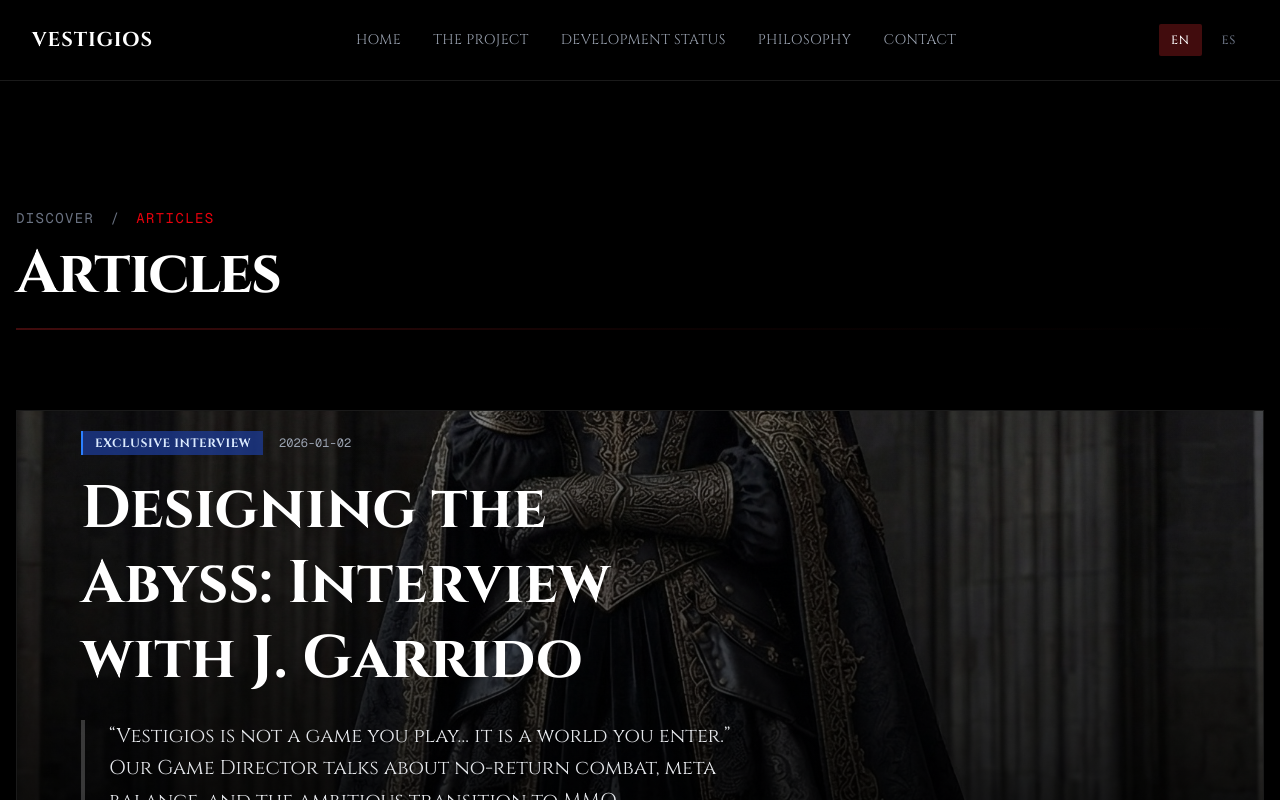
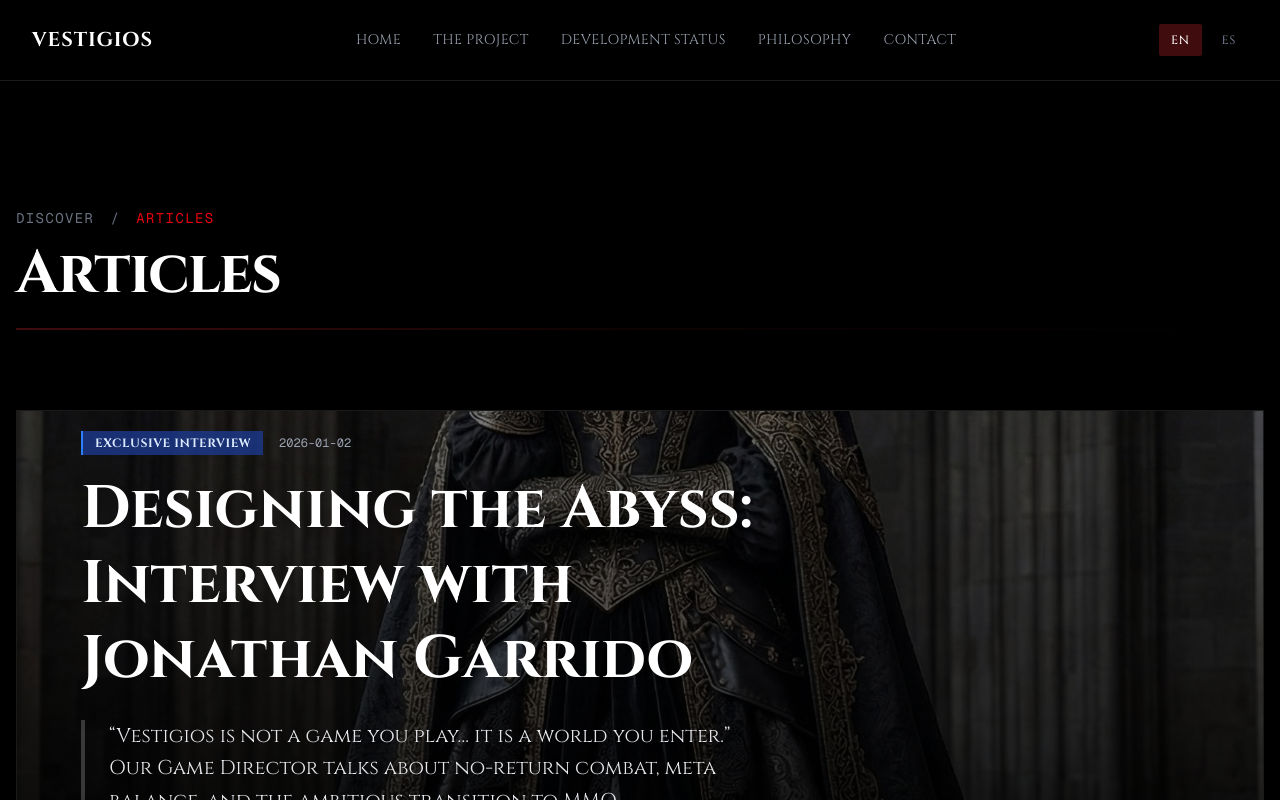
Before and after one commit to vestigiosentertainment/vestigios-website, a Next.js app: page /legal/discover/articles in a window 1280 px wide. Shown: the top 800 px of the page. Built offline with nearby package versions, Linux system fonts and the light colour scheme.

Commit message:
Update page.tsx

```diff
--- a/app/legal/discover/articles/page.tsx
+++ b/app/legal/discover/articles/page.tsx
@@ -8,15 +8,15 @@ import { Calendar, User, ArrowRight } from "lucide-react"
 export default function ArticlesPage() {
   const { t, language } = useLanguage()
 
-  // ARTÍCULO 1 (Destacado - NUEVO: Entrevista Garrido)
+  // ARTÍCULO 1 (Destacado - CORREGIDO NOMBRE COMPLETO)
   const featuredArticle = {
-    title: language === "es" ? "Diseñando el Abismo: Entrevista con J. Garrido" : "Designing the Abyss: Interview with J. Garrido",
+    title: language === "es" ? "Diseñando el Abismo: Entrevista con Jonathan Garrido" : "Designing the Abyss: Interview with Jonathan Garrido",
     excerpt: language === "es"
         ? "“Vestigios no es un juego que se juega… es un mundo al que se entra.” Nuestro Director de Juego habla sobre el combate sin retorno, el balance del meta y la ambiciosa transición hacia el MMO."
         : "“Vestigios is not a game you play… it is a world you enter.” Our Game Director talks about no-return combat, meta balance, and the ambitious transition to MMO.",
     date: "2026-01-02",
     author: "Editorial",
-    image: "/respectful-handshake-dark-atmosphere-gothic.jpg", // Puedes cambiar esta imagen por una del equipo si tienes
+    image: "/respectful-handshake-dark-atmosphere-gothic.jpg",
     category: language === "es" ? "Entrevista Exclusiva" : "Exclusive Interview",
     href: "/legal/discover/articles/interview-jonathan-garrido"
   }
@@ -25,7 +25,7 @@ export default function ArticlesPage() {
   const articles = [
     {
         id: 1,
-        // ARTÍCULO: MANIFIESTO (Movido desde Destacado)
+        // ARTÍCULO: MANIFIESTO
         title: language === "es" ? "Vestigios de Sangre no es un Gacha" : "Vestigios of Blood is Not a Gacha",
         excerpt: language === "es"
             ? "No queremos que ganes porque pagaste, queremos que ganes porque jugaste mejor. Descubre nuestro sistema de economía ética."
@@ -60,7 +60,7 @@ export default function ArticlesPage() {
       author: "Art Director",
       image: "/ancient-book-open-with-mystical-light-dark-library.jpg",
       category: "Art & Lore",
-      href: "/legal/discover/articles/art-narrative" // Nota: Asegúrate de crear esta página si aún no existe
+      href: "/legal/discover/articles/art-narrative"
     },
     {
       id: 4,
```
